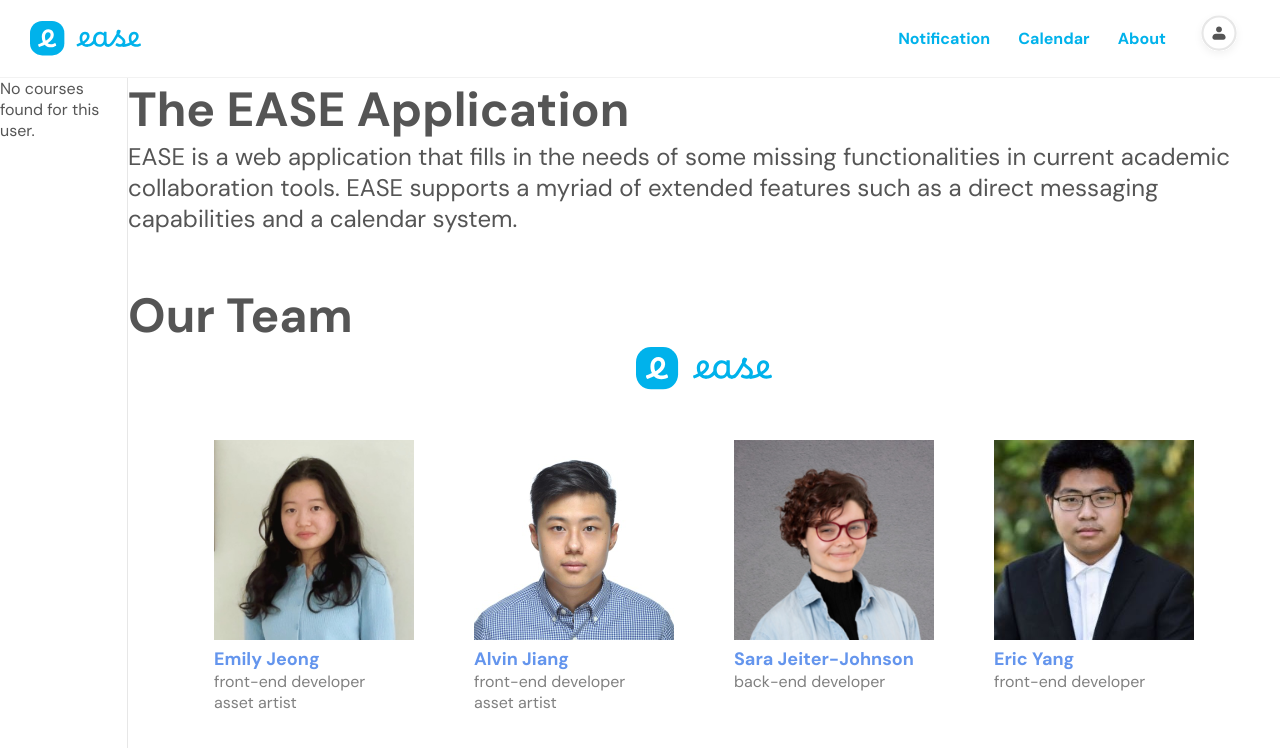
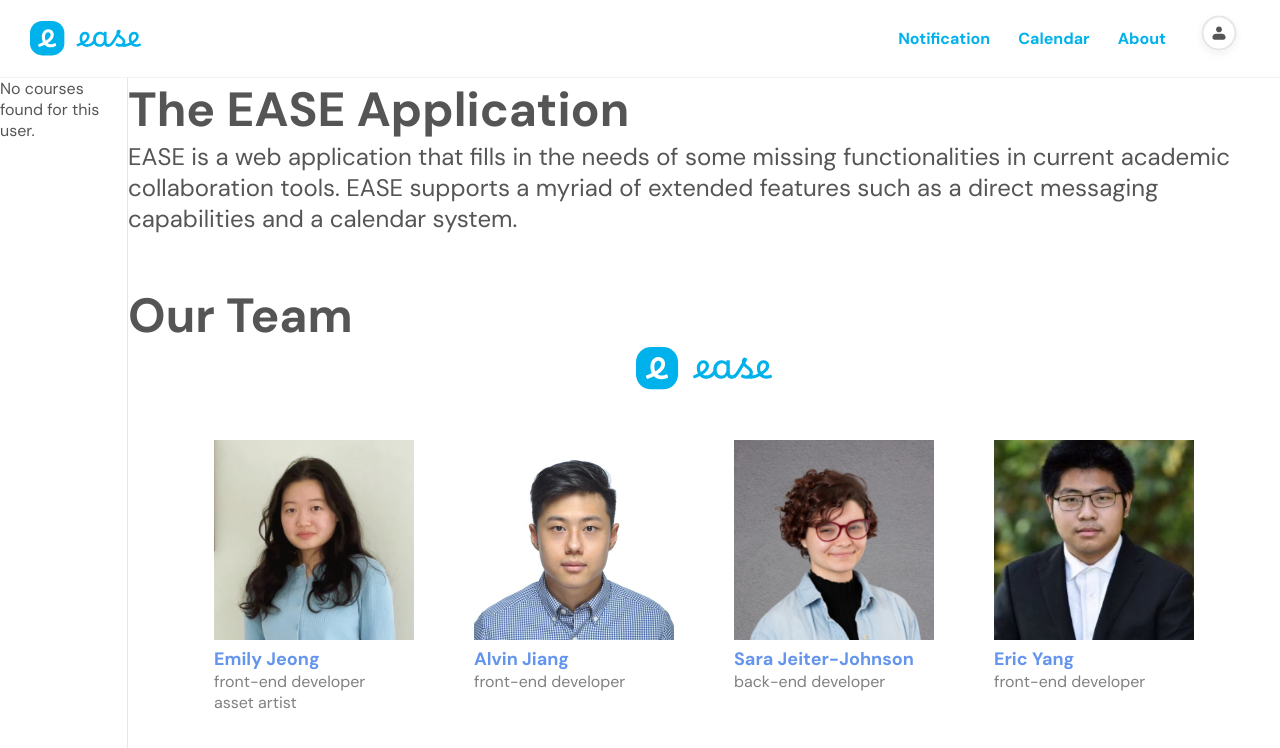
Before and after one commit to Eric-yyyyy/EASE, a React (Create React App) app: page /About in a window 1280 px wide. Shown: the top 748 px of the page. Built offline with nearby package versions, Linux system fonts and the light colour scheme.

Commit message:
About screen role adjustments

```diff
--- a/src/components/Screens/AboutScreen.js
+++ b/src/components/Screens/AboutScreen.js
@@ -35,7 +35,6 @@ function AboutScreen() {
             <img src={AJ} alt="Team Member 2"/>
             <p className="bold">Alvin Jiang</p>
             <p className="role">front-end developer</p>
-            <p className="role">asset artist</p>
           </div>
           <div className="profile">
             <img src={SJ} alt="Team Member 3"/>
```
